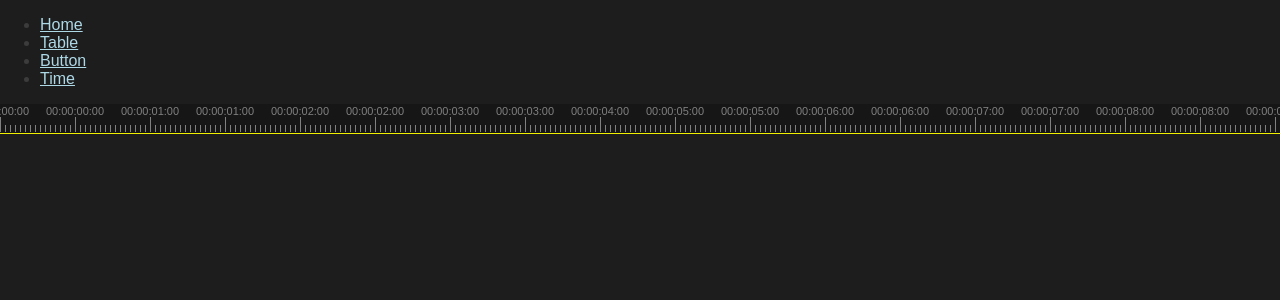
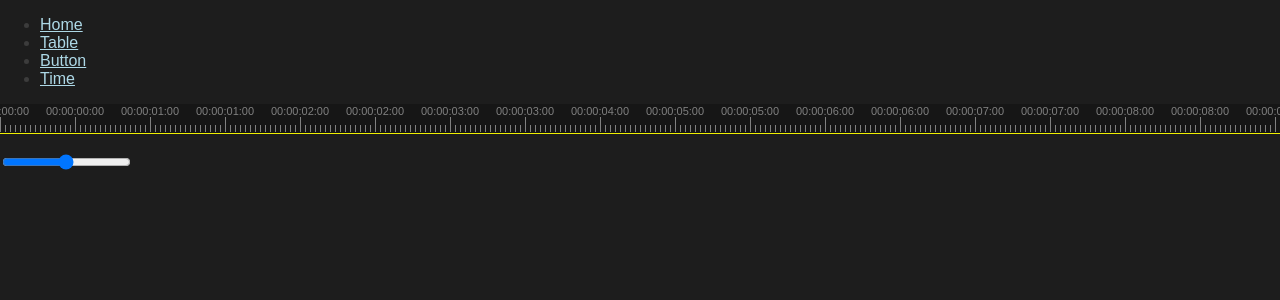
Before and after one commit to jenglamlow/react-stuff, a React (Create React App) app: page /time in a window 1280 px wide. Shown: the top 300 px of the page. Built offline with nearby package versions, Linux system fonts and the light colour scheme.

Commit message:
Add slider

```diff
--- a/src/components/Time.js
+++ b/src/components/Time.js
@@ -149,6 +149,7 @@ class Time extends Component {
 
   render() {
     return (
+      <div>
         <TimeContainer>
           <canvas ref={this.setCanvasRef}
                   style={canvasStyle}
@@ -156,6 +157,12 @@ class Time extends Component {
                   width={this.state.width}
                   onClick={this.handleClick}></canvas>
         </TimeContainer>
+        <br/>
+        <div>
+          <input type="range" min="1" max="100" id="myRange"/>
+        </div>
+      </div>
+
     );
   }
 }
```
Lines whose indentation alone changed are shown as unchanged.
